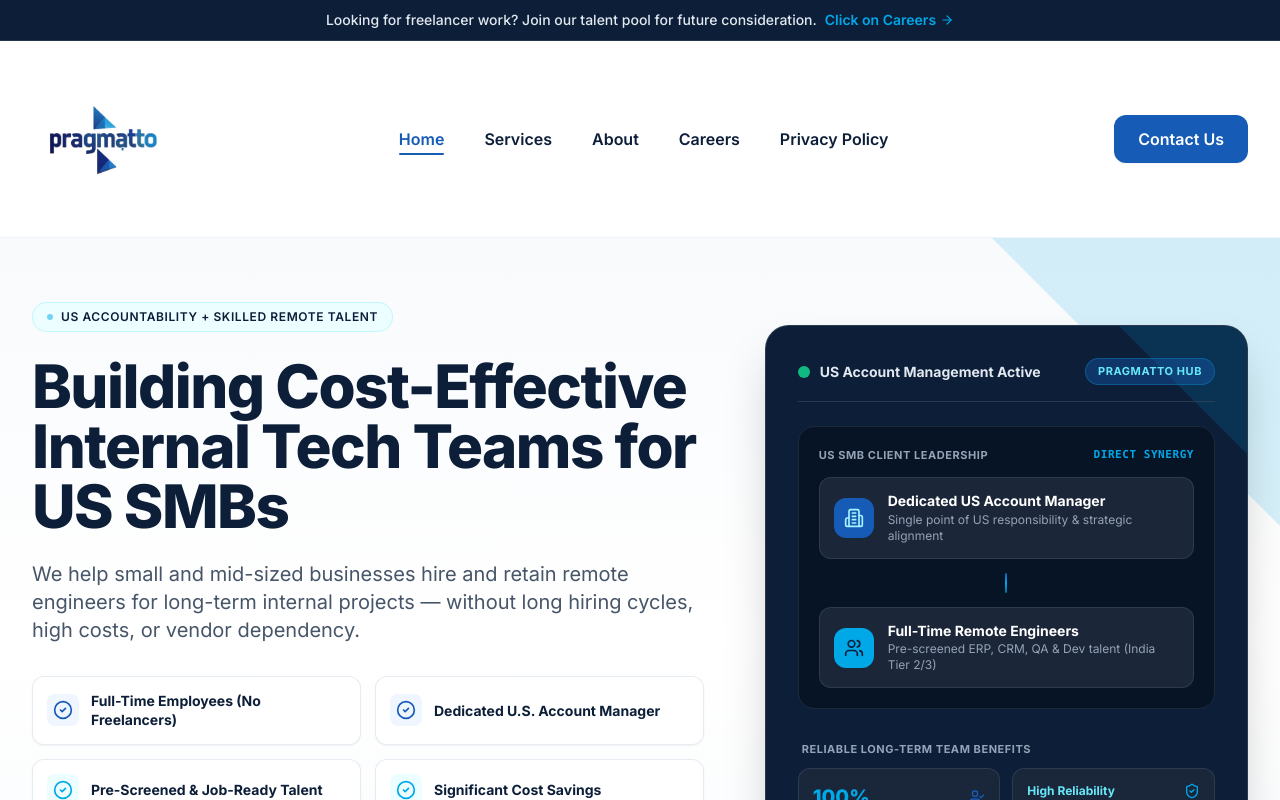
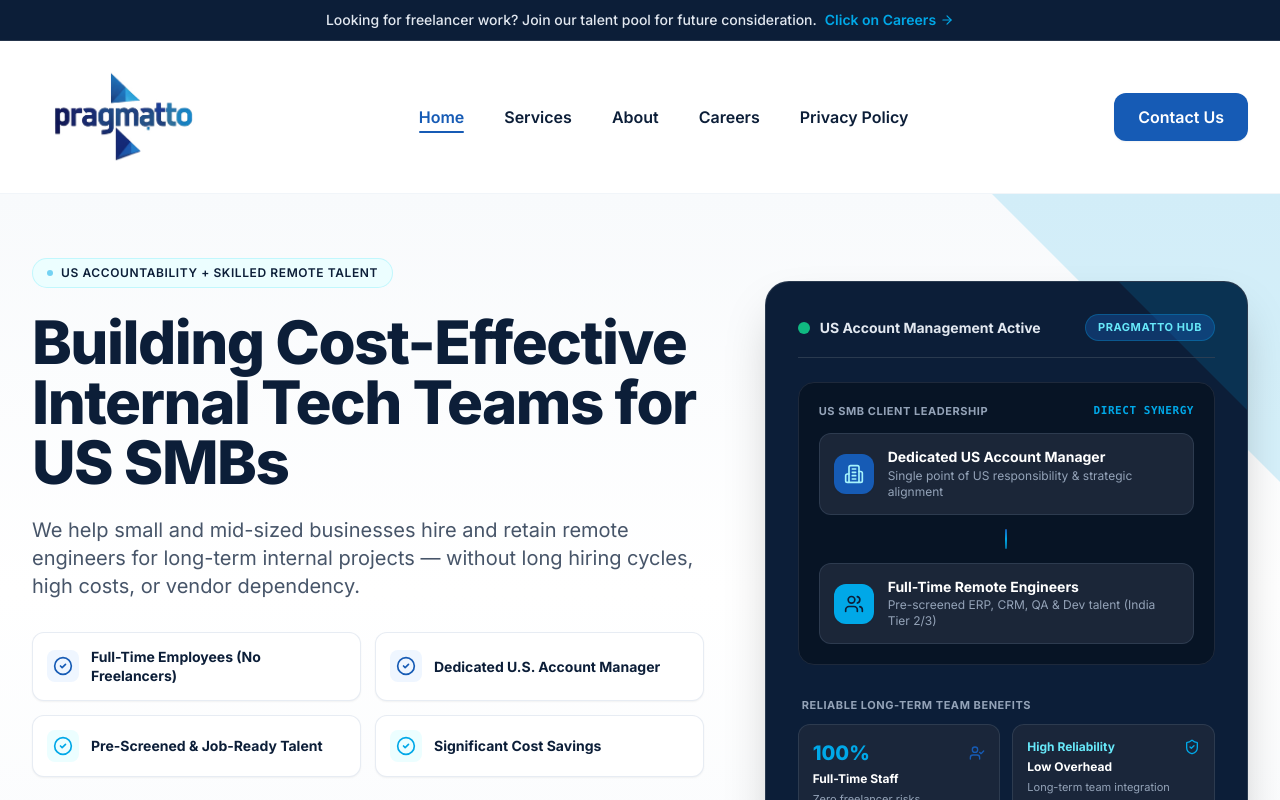
Before and after one commit to Pragmatto/Pragmatto, a React (Vite) app: page / in a window 1280 px wide. Shown: the top 800 px of the page. Built offline with nearby package versions, Linux system fonts and the light colour scheme.

Commit message:
Logo size changed

```diff
--- a/src/components/layout/Navbar.jsx
+++ b/src/components/layout/Navbar.jsx
@@ -51,7 +51,7 @@ export function Navbar({ currentPage, onNavigate }) {
             <img
               src={PRAGMATTO_LOGO_URL}
               alt="Pragmatto Solutions official logo"
-              className="h-20 sm:h-24 lg:h-36 max-h-[140px] w-auto object-contain transition-transform duration-200 group-hover:scale-[1.02]"
+              className="h-20 sm:h-24 lg:h-24 max-h-[200px] w-auto object-contain transition-transform duration-200 group-hover:scale-[1.02]"
             />
           </div>
 
```
Also changed, not shown: public/logo.png.
